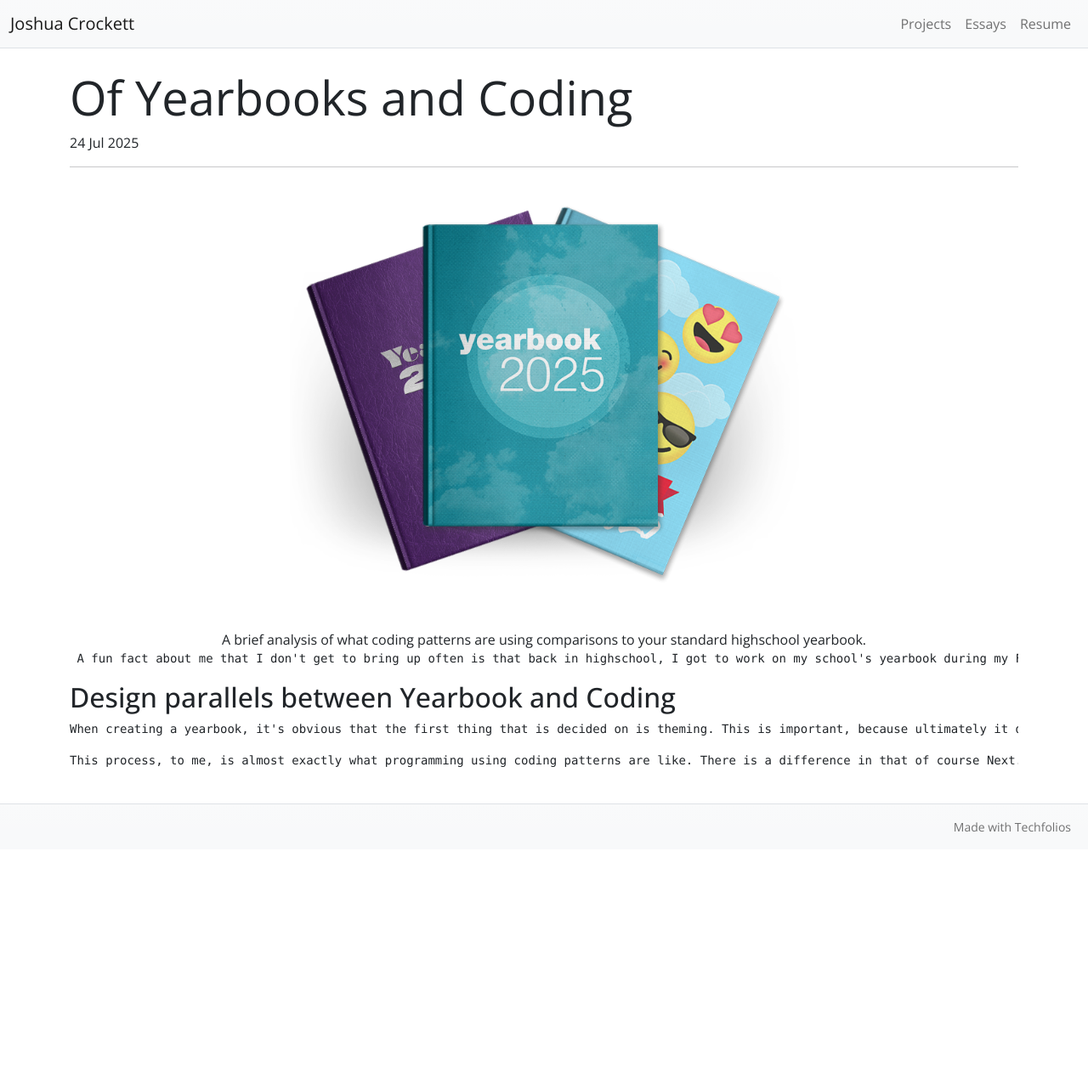
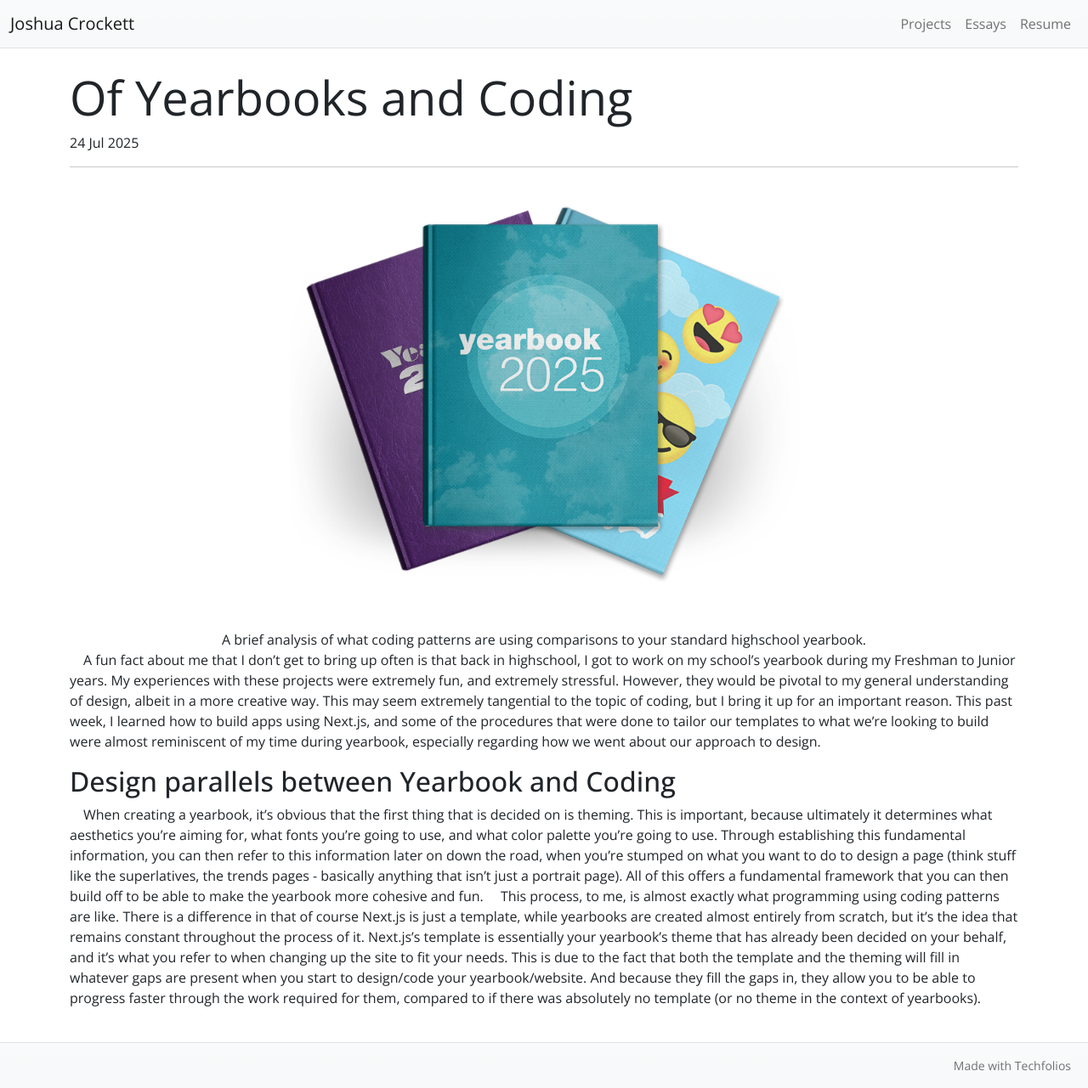
Before and after one commit to JoshCrockett/joshcrockett.github.io, a Jekyll site: the page built from essays/CodingPatterns.md, in a window 1280 px wide. Shown: the whole page at 85% size. Built offline with Jekyll 4.4.1, drawn with Linux system fonts in a browser that asks for light colours; before the commit the page ends 1000 px from its top, so only the background shows below that.

Commit message:
Update CodingPatterns.md

```diff
--- a/essays/CodingPatterns.md
+++ b/essays/CodingPatterns.md
@@ -18,8 +18,8 @@ labels:
   A brief analysis of what coding patterns are using comparisons to your standard highschool yearbook.
 </div>
 
- <pre> A fun fact about me that I don't get to bring up often is that back in highschool, I got to work on my school's yearbook during my Freshman to Junior years. My experiences with these projects were extremely fun, and extremely stressful. However, they would be pivotal to my general understanding of design, albeit in a more creative way. This may seem extremely tangential to the topic of coding, but I bring it up for an important reason. This past week, I learned how to build apps using Next.js, and some of the procedures that were done to tailor our templates to what we're looking to build were almost reminiscent of my time during yearbook, especially regarding how we went about our approach to design.</pre>
+&emsp;A fun fact about me that I don't get to bring up often is that back in highschool, I got to work on my school's yearbook during my Freshman to Junior years. My experiences with these projects were extremely fun, and extremely stressful. However, they would be pivotal to my general understanding of design, albeit in a more creative way. This may seem extremely tangential to the topic of coding, but I bring it up for an important reason. This past week, I learned how to build apps using Next.js, and some of the procedures that were done to tailor our templates to what we're looking to build were almost reminiscent of my time during yearbook, especially regarding how we went about our approach to design.
 
 ## Design parallels between Yearbook and Coding
-<pre>When creating a yearbook, it's obvious that the first thing that is decided on is theming. This is important, because ultimately it determines what aesthetics you're aiming for, what fonts you're going to use, and what color palette you're going to use. Through establishing this fundamental information, you can then refer to this information later on down the road, when you're stumped on what you want to do to design a page (think stuff like the superlatives, the trends pages - basically anything that isn't just a portrait page). All of this offers a fundamental framework that you can then build off to be able to make the yearbook more cohesive and fun.</pre>
-<pre>This process, to me, is almost exactly what programming using coding patterns are like. There is a difference in that of course Next.js is just a template, while yearbooks are created almost entirely from scratch, but it's the idea that remains constant throughout the process of it. Next.js's template is essentially your yearbook's theme that has already been decided on your behalf, and it's what you refer to when changing up the site to fit your needs. This is due to the fact that both the template and the theming will fill in whatever gaps are present when you start to design/code your yearbook/website. And because they fill the gaps in, they allow you to be able to progress faster through the work required for them, compared to if there was absolutely no template (or no theme in the context of yearbooks). </pre>
+&emsp;When creating a yearbook, it's obvious that the first thing that is decided on is theming. This is important, because ultimately it determines what aesthetics you're aiming for, what fonts you're going to use, and what color palette you're going to use. Through establishing this fundamental information, you can then refer to this information later on down the road, when you're stumped on what you want to do to design a page (think stuff like the superlatives, the trends pages - basically anything that isn't just a portrait page). All of this offers a fundamental framework that you can then build off to be able to make the yearbook more cohesive and fun.
+&emsp;This process, to me, is almost exactly what programming using coding patterns are like. There is a difference in that of course Next.js is just a template, while yearbooks are created almost entirely from scratch, but it's the idea that remains constant throughout the process of it. Next.js's template is essentially your yearbook's theme that has already been decided on your behalf, and it's what you refer to when changing up the site to fit your needs. This is due to the fact that both the template and the theming will fill in whatever gaps are present when you start to design/code your yearbook/website. And because they fill the gaps in, they allow you to be able to progress faster through the work required for them, compared to if there was absolutely no template (or no theme in the context of yearbooks).
```
